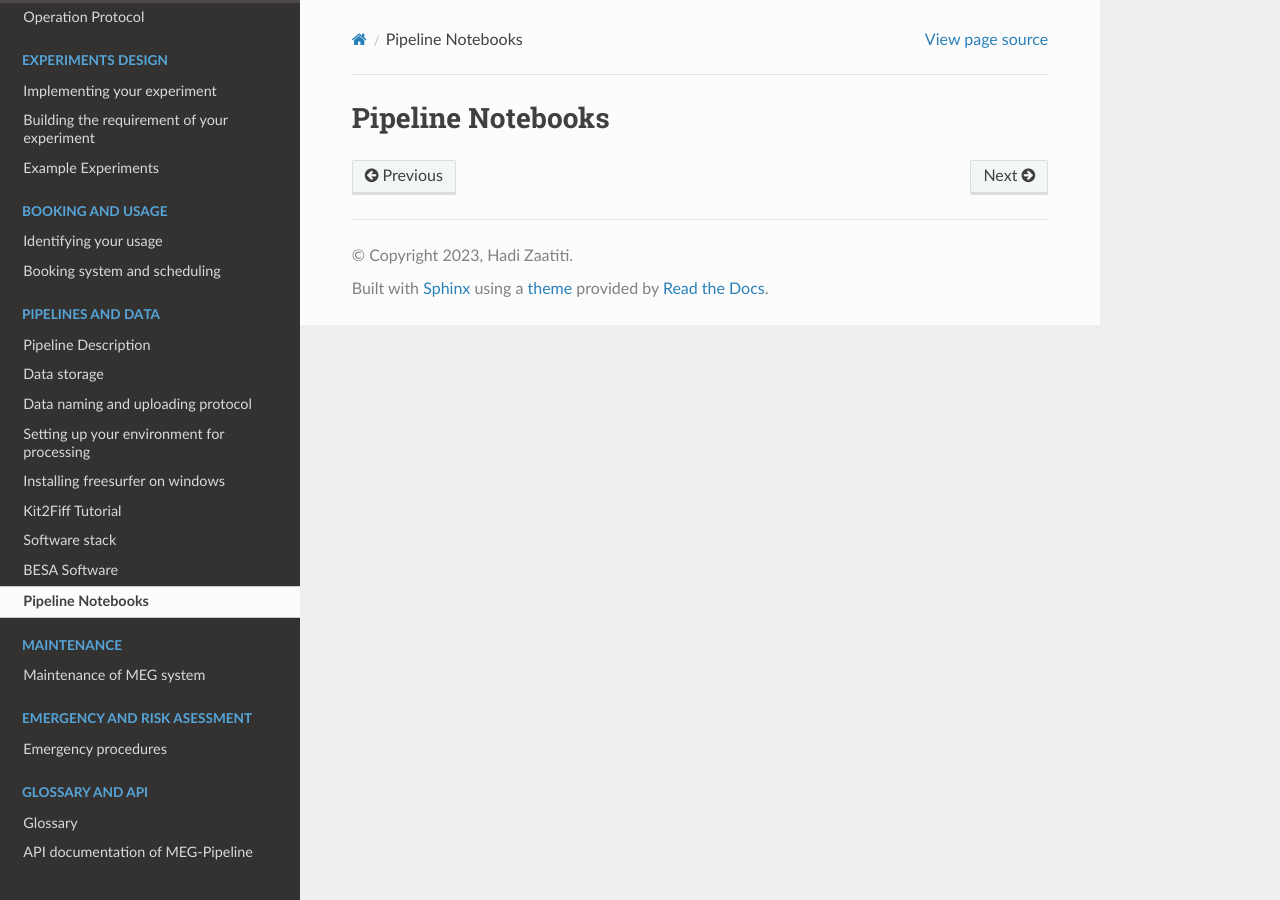
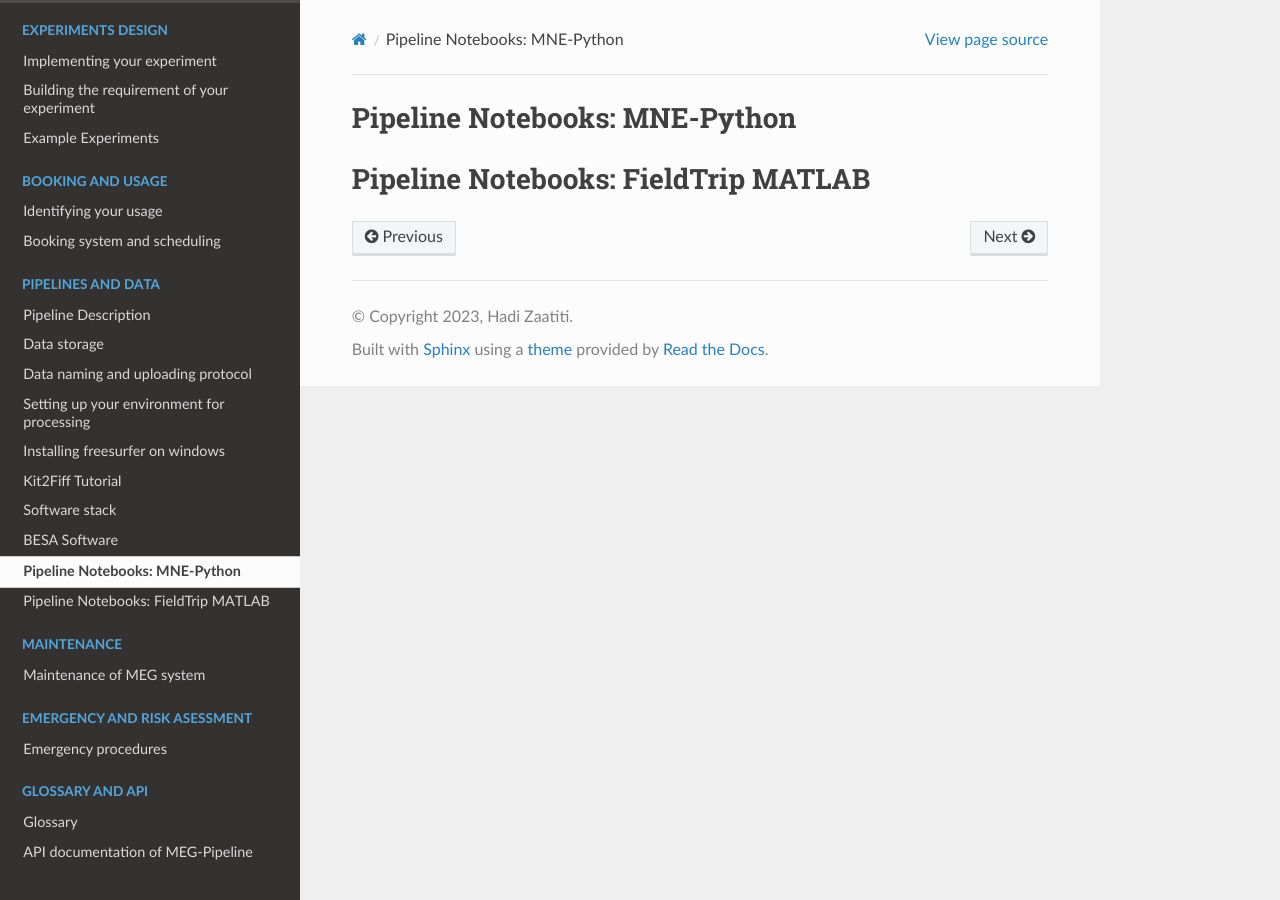
Before and after one commit to hzaatiti-NYU/meg-pipeline, a Sphinx documentation site: the page built from docs/source/4-pipeline/5-notebooks.rst, in a window 1280 px wide. Built offline with Sphinx 7.4.7 and the Read the Docs theme 2.0.0, drawn with Linux system fonts in a browser that asks for light colours; pages that are not in the unit, such as notebooks, are missing from menus.

Commit message:
Reorganise notebooks

```diff
--- a/docs/source/4-pipeline/5-notebooks.rst
+++ b/docs/source/4-pipeline/5-notebooks.rst
@@ -1,5 +1,5 @@
-Pipeline Notebooks
-==================
+Pipeline Notebooks: MNE-Python
+==============================
 
 
 .. toctree::
@@ -12,6 +12,9 @@ Pipeline Notebooks
    notebooks/mne/closeup_forward_solutions.ipynb
 
 
+Pipeline Notebooks: FieldTrip MATLAB
+====================================
+
 .. toctree::
    :maxdepth: 2
    :caption: FieldTrip notebooks
```
